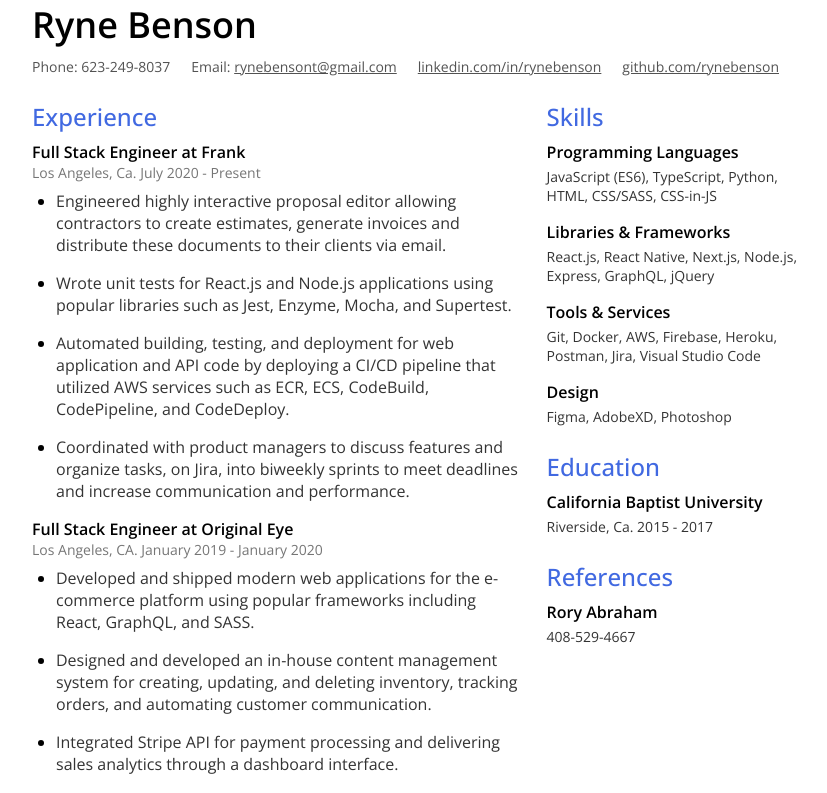
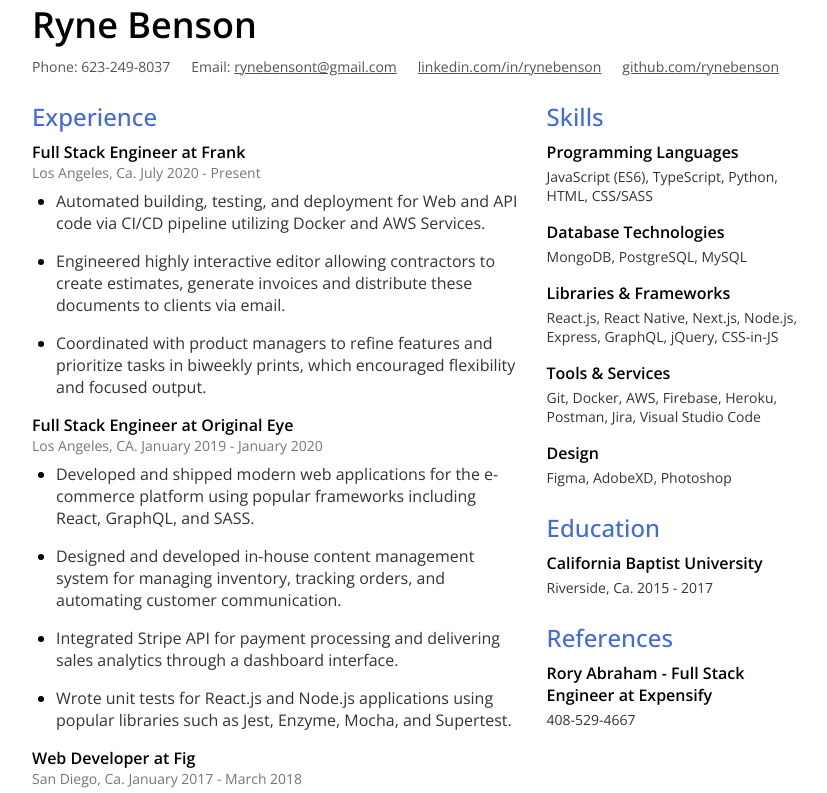
Before and after one commit to Rynebenson/Resume, a Next.js app: page / in a window 1280 px wide. Shown: the top 793 px of the page, without its empty margins (224-1051 px from the left). Built offline with nearby package versions, Linux system fonts and the light colour scheme.

Commit message:
revisions

```diff
--- a/pages/index.js
+++ b/pages/index.js
@@ -42,26 +42,20 @@
               <ul>
                 <li>
                   <p>
-                  Engineered highly interactive proposal editor allowing contractors to create estimates,
-                  generate invoices and distribute these documents to their clients via email.
+                    Automated building, testing, and deployment for Web and API code via CI/CD pipeline
+                    utilizing Docker and AWS Services.
                   </p>
                 </li>
                 <li>
                   <p>
-                    Wrote unit tests for React.js and Node.js applications using popular libraries
-                    such as Jest, Enzyme, Mocha, and Supertest.
+                  Engineered highly interactive editor allowing contractors to create estimates,
+                  generate invoices and distribute these documents to clients via email.
                   </p>
                 </li>
                 <li>
                   <p>
-                  Automated building, testing, and deployment for web application and API code by deploying a CI/CD pipeline
-                  that utilized AWS services such as ECR, ECS, CodeBuild, CodePipeline, and CodeDeploy.
-                  </p>
-                </li>
-                <li>
-                  <p>
-                    Coordinated with product managers to discuss features and organize tasks, on Jira, into biweekly sprints
-                    to meet deadlines and increase communication and performance.
+                    Coordinated with product managers to refine features and prioritize tasks in biweekly prints,
+                    which encouraged flexibility and focused output.
                   </p>
                 </li>
               </ul>
@@ -78,7 +72,7 @@
                 </li>
                 <li>
                   <p>
-                    Designed and developed an in-house content management system for creating, updating, and deleting inventory,
+                    Designed and developed in-house content management system for managing inventory,
                     tracking orders, and automating customer communication.
                   </p>
                 </li>
@@ -87,11 +81,17 @@
                     Integrated Stripe API for payment processing and delivering sales analytics through a dashboard interface.
                   </p>
                 </li>
+                <li>
+                  <p>
+                    Wrote unit tests for React.js and Node.js applications using popular libraries
+                    such as Jest, Enzyme, Mocha, and Supertest.
+                  </p>
+                </li>
               </ul>
             </div>
 
             <div className="group">
-              <p className="position"><span className="emphasis">Web Developer at Fig</span> San Diego, Ca. January 2017 - December 2018</p>
+              <p className="position"><span className="emphasis">Web Developer at Fig</span> San Diego, Ca. January 2017 - March 2018</p>
               <ul>
                 <li>
                   <p>
@@ -101,7 +101,7 @@
                 </li>
                 <li>
                   <p>
-                    Coordinated with a team of designers to create and implement reusable modern UI/UX elements and
+                    Coordinated with a team of designers to create modern and reusable UI/UX elements and
                     increase user engagement.
                   </p>
                 </li>
@@ -122,7 +122,18 @@
               </p>
               <p className="skills">
                 JavaScript (ES6), TypeScript, Python,
-                HTML, CSS/SASS, CSS-in-JS
+                HTML, CSS/SASS
+              </p>
+            </div>
+
+            <div className="group">
+              <p className="position">
+                <span className="emphasis">
+                  Database Technologies
+                </span>
+              </p>
+              <p className="skills">
+                MongoDB, PostgreSQL, MySQL
               </p>
             </div>
 
@@ -134,7 +145,7 @@
               </p>
               <p className="skills">
                 React.js, React Native, Next.js, Node.js, Express,
-                GraphQL, jQuery
+                GraphQL, jQuery, CSS-in-JS
               </p>
             </div>
 
@@ -178,7 +189,7 @@
             <h3 className="section-title">References</h3>
             <p className="position">
               <span className="emphasis">
-                Rory Abraham
+                Rory Abraham - Full Stack Engineer at Expensify
               </span>
             </p>
             <p className="skills">
```
